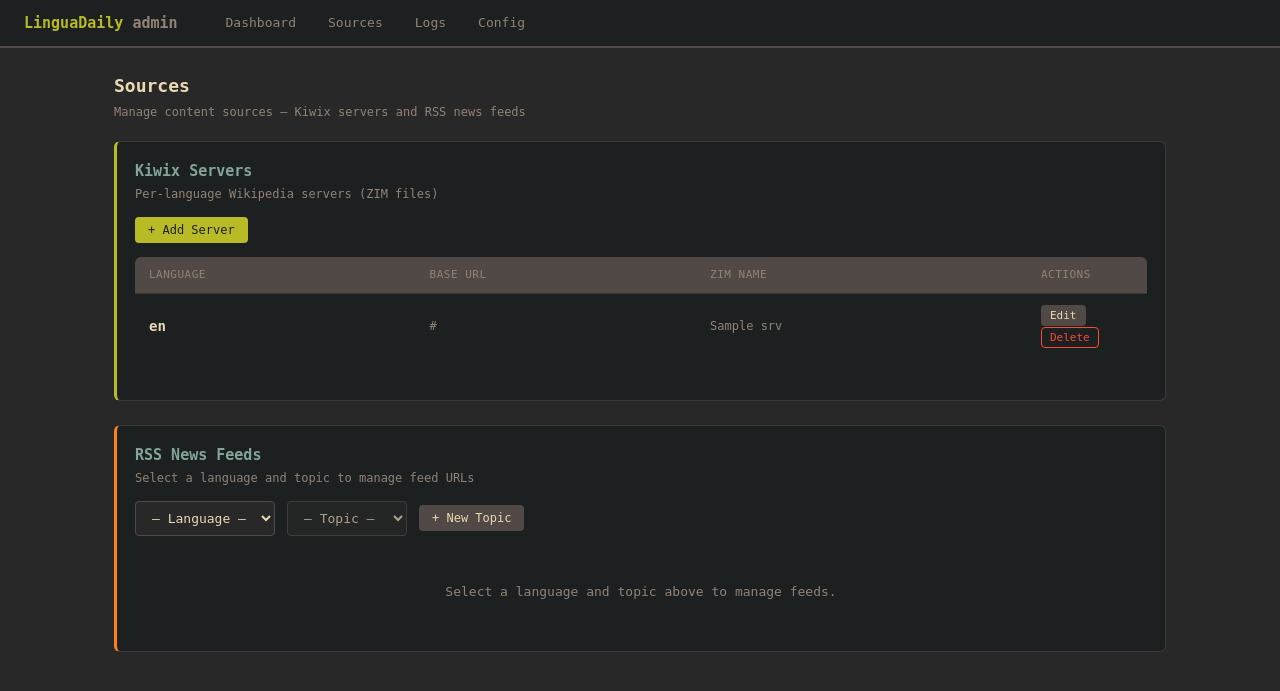
After one commit to krstff/LinguaDaily, a Flask app: template src/templates/sources.html in a window 1280 px wide. The commit adds this page. Shown: the top 691 px of the page. Run offline with Flask 3, Linux system fonts and the light colour scheme; the template is opened without the code that fills it: most values are stand-ins (such as "Sample title", 1, 10 or a date in 2020).

Commit message:
feat: webui sources tab

```diff
--- a/src/templates/base.html
+++ b/src/templates/base.html
@@ -360,6 +360,7 @@ textarea { resize: vertical; }
 <nav>
   <div class="logo">LinguaDaily <span>admin</span></div>
   <a href="/" {% if active == 'dashboard' %}class="active"{% endif %}>Dashboard</a>
+  <a href="/sources" {% if active == 'sources' %}class="active"{% endif %}>Sources</a>
   <a href="/logs" {% if active == 'logs' %}class="active"{% endif %}>Logs</a>
   <a href="/config" {% if active == 'config' %}class="active"{% endif %}>Config</a>
 </nav>
@@ -608,6 +609,23 @@ document.addEventListener('htmx:afterRequest', function(evt) {
         return;
       }
 
+      // ── Sources CRUD (Kiwix servers + RSS feeds) ──
+      if (path.startsWith('/api/sources/')) {
+        showToast(data.message || 'Saved', false);
+        // Close any open modals
+        const kiwixModal = document.getElementById('kiwix-modal');
+        const feedModal = document.getElementById('feed-modal');
+        if (kiwixModal) kiwixModal.classList.remove('visible');
+        if (feedModal) feedModal.classList.remove('visible');
+        // Hot-reload config then reload page
+        fetch('/api/reload', { method: 'POST' }).then(() => {
+          setTimeout(() => location.reload(), 400);
+        }).catch(() => {
+          setTimeout(() => location.reload(), 400);
+        });
+        return;
+      }
+
     } catch(e) {
       // If not JSON, it's an HTML redirect — just reload
       location.reload();
--- /dev/null
+++ b/src/templates/sources.html
@@ -0,0 +1,331 @@
+{% extends "base.html" %}
+
+{% block title %}Sources — LinguaDaily{% endblock %}
+
+{% block content %}
+<h1>Sources</h1>
+<p class="subtitle">Manage content sources — Kiwix servers and RSS news feeds</p>
+
+<!-- ── Kiwix Servers ──────────────────────────────────────── -->
+<div class="model-panel" style="border-left:3px solid var(--green);">
+  <h2>Kiwix Servers</h2>
+  <p class="subtitle">Per-language Wikipedia servers (ZIM files)</p>
+
+  <div class="toolbar">
+    <button class="btn btn-primary" onclick="openKiwixModal(null)">+ Add Server</button>
+  </div>
+
+  <table>
+    <thead>
+      <tr>
+        <th>Language</th>
+        <th>Base URL</th>
+        <th>ZIM Name</th>
+        <th style="width:120px;">Actions</th>
+      </tr>
+    </thead>
+    <tbody id="kiwix-table">
+      {% if kiwix_servers %}
+      {% for lang, srv in kiwix_servers.items() %}
+      <tr data-lang="{{ lang }}"
+          data-base-url="{{ srv.base_url or '' }}"
+          data-zim-name="{{ srv.zim_name or '' }}">
+        <td><strong>{{ lang }}</strong></td>
+        <td style="color:var(--fg_dim);font-size:12px;">{{ srv.base_url or '—' }}</td>
+        <td style="color:var(--fg_dim);font-size:12px;">{{ srv.zim_name or '—' }}</td>
+        <td>
+          <button class="btn btn-secondary btn-sm" onclick="openKiwixModal(this.closest('tr'))">Edit</button>
+          <button class="btn btn-danger btn-sm" hx-delete="/api/sources/kiwix/{{ lang }}"
+                  hx-confirm="Remove Kiwix server for '{{ lang }}'?">Delete</button>
+        </td>
+      </tr>
+      {% endfor %}
+      {% else %}
+      <tr><td colspan="4" style="text-align:center;color:var(--fg_dim);padding:32px;">No Kiwix servers configured — click + Add Server</td></tr>
+      {% endif %}
+    </tbody>
+  </table>
+</div>
+
+<!-- ── RSS News Feeds ─────────────────────────────────────── -->
+<div class="model-panel" style="border-left:3px solid var(--orange);">
+  <h2>RSS News Feeds</h2>
+  <p class="subtitle">Select a language and topic to manage feed URLs</p>
+
+  <div class="toolbar">
+    <select id="feed-lang-select" onchange="onLangChange()">
+      <option value="">— Language —</option>
+      {% for lang in feed_languages %}
+      <option value="{{ lang }}">{{ lang }}</option>
+      {% endfor %}
+    </select>
+    <select id="feed-topic-select" onchange="onTopicChange()" disabled>
+      <option value="">— Topic —</option>
+    </select>
+    <button class="btn btn-secondary" onclick="addNewTopic()">+ New Topic</button>
+  </div>
+
+  <!-- Feed URLs for selected topic -->
+  <div id="feed-urls-area" style="display:none;">
+    <table>
+      <thead>
+        <tr>
+          <th>Feed URL</th>
+          <th style="width:80px;">Actions</th>
+        </tr>
+      </thead>
+      <tbody id="feed-urls-table">
+      </tbody>
+    </table>
+    <div style="display:flex;gap:8px;margin-top:10px;">
+      <input type="text" id="new-url-input" placeholder="https://example.com/feed.xml" style="flex:1;">
+      <button class="btn btn-primary" onclick="addFeedUrl()">+ Add URL</button>
+    </div>
+  </div>
+
+  <div id="feed-empty-msg" style="text-align:center;color:var(--fg_dim);padding:32px;font-size:13px;">
+    Select a language and topic above to manage feeds.
+  </div>
+</div>
+
+<!-- ── Kiwix Server Modal ─────────────────────────────────── -->
+<div class="modal-overlay" id="kiwix-modal">
+  <div class="modal">
+    <h2 id="kiwix-modal-title">Add Kiwix Server</h2>
+    <form id="kiwix-form" hx-post="/api/sources/kiwix" hx-encoding="multipart/form-data">
+      <input type="hidden" name="action" id="kiwix-action" value="add">
+
+      <div class="form-grid">
+        <div class="form-row">
+          <label>Language Code</label>
+          <input type="text" name="lang" required placeholder="e.g. de, en, es">
+        </div>
+        <div class="form-row">
+          <label>Base URL</label>
+          <input type="text" name="base_url" placeholder="http://192.168.1.5:8080">
+        </div>
+      </div>
+
+      <div class="form-row">
+        <label>ZIM Name</label>
+        <input type="text" name="zim_name" placeholder="wikipedia_de_all_nopic_2026-01">
+      </div>
+
+      <div style="display:flex;gap:8px;margin-top:16px;justify-content:flex-end;">
+        <button type="button" class="btn btn-secondary" onclick="closeKiwixModal()">Cancel</button>
+        <button type="submit" class="btn btn-primary">Save Server</button>
+      </div>
+    </form>
+  </div>
+</div>
+
+<script>
+// All feeds data from server: { lang: { topic: [urls] } }
+const ALL_FEEDS = {{ news_feeds | tojson }};
+
+function getSelectedLang() {
+  return document.getElementById('feed-lang-select').value || '';
+}
+
+function getSelectedTopic() {
+  return document.getElementById('feed-topic-select').value || '';
+}
+
+// ── Language changed → populate topics ────────────────────
+function onLangChange() {
+  const lang = getSelectedLang();
+  const topicSel = document.getElementById('feed-topic-select');
+  topicSel.innerHTML = '<option value="">— Topic —</option>';
+
+  if (!lang) {
+    topicSel.disabled = true;
+    showFeedArea(false);
+    return;
+  }
+
+  const langFeeds = ALL_FEEDS[lang] || {};
+  const topics = Object.keys(langFeeds).sort();
+  topicSel.disabled = false;
+
+  for (const topic of topics) {
+    const opt = document.createElement('option');
+    opt.value = topic;
+    opt.textContent = topic;
+    topicSel.appendChild(opt);
+  }
+
+  showFeedArea(false);
+}
+
+// ── Topic changed → show feed URLs ────────────────────────
+function onTopicChange() {
+  const lang = getSelectedLang();
+  const topic = getSelectedTopic();
+
+  if (!lang || !topic) {
+    showFeedArea(false);
+    return;
+  }
+
+  const urls = (ALL_FEEDS[lang] || {})[topic] || [];
+  renderUrls(urls);
+  showFeedArea(true);
+}
+
+// ── Render URL list ───────────────────────────────────────
+function renderUrls(urls) {
+  const tbody = document.getElementById('feed-urls-table');
+  if (urls.length === 0) {
+    tbody.innerHTML = '<tr><td colspan="2" style="text-align:center;color:var(--fg_dim);padding:16px;">No feeds yet — add one below</td></tr>';
+    return;
+  }
+
+  let html = '';
+  for (const url of urls) {
+    html += '<tr>' +
+      '<td style="color:var(--fg_dim);font-size:12px;word-break:break-all;">' + escapeHtml(url) + '</td>' +
+      '<td><button class="btn btn-danger btn-sm" onclick="removeFeedUrl(\'' + escapeJs(url) + '\')">Delete</button></td>' +
+      '</tr>';
+  }
+  tbody.innerHTML = html;
+}
+
+// ── Show/hide feed area ───────────────────────────────────
+function showFeedArea(show) {
+  document.getElementById('feed-urls-area').style.display = show ? 'block' : 'none';
+  document.getElementById('feed-empty-msg').style.display = show ? 'none' : 'block';
+}
+
+// ── Add a new feed URL ────────────────────────────────────
+function addFeedUrl() {
+  const input = document.getElementById('new-url-input');
+  const url = input.value.trim();
+  if (!url) return;
+
+  const lang = getSelectedLang();
+  const topic = getSelectedTopic();
+  const urls = ((ALL_FEEDS[lang] || {})[topic]) || [];
+
+  if (urls.includes(url)) {
+    showToast('URL already exists for this topic', true);
+    return;
+  }
+
+  urls.push(url);
+  input.value = '';
+  renderUrls(urls);
+
+  // Persist via API
+  persistFeeds();
+}
+
+// ── Remove a feed URL ─────────────────────────────────────
+function removeFeedUrl(url) {
+  const lang = getSelectedLang();
+  const topic = getSelectedTopic();
+  const urls = (ALL_FEEDS[lang] || {})[topic] || [];
+  const idx = urls.indexOf(url);
+  if (idx === -1) return;
+
+  urls.splice(idx, 1);
+  renderUrls(urls);
+  persistFeeds();
+}
+
+// ── Add a new topic under the selected language ───────────
+function addNewTopic() {
+  const lang = getSelectedLang();
+  if (!lang) {
+    showToast('Select a language first', true);
+    return;
+  }
+
+  const topic = prompt('Enter topic name:');
+  if (!topic || !topic.trim()) return;
+
+  const topicClean = topic.trim();
+  if (!ALL_FEEDS[lang]) ALL_FEEDS[lang] = {};
+  if (topicClean in ALL_FEEDS[lang]) {
+    showToast('Topic already exists', true);
+    return;
+  }
+
+  ALL_FEEDS[lang][topicClean] = [];
+
+  // Refresh topic dropdown
+  onLangChange();
+
+  // Auto-select the new topic
+  const topicSel = document.getElementById('feed-topic-select');
+  topicSel.value = topicClean;
+  onTopicChange();
+
+  persistFeeds();
+}
+
+// ── Persist current feeds state to server ─────────────────
+async function persistFeeds() {
+  const lang = getSelectedLang();
+  const topic = getSelectedTopic();
+  if (!lang || !topic) return;
+
+  const urls = (ALL_FEEDS[lang] || {})[topic] || [];
+
+  try {
+    const formData = new FormData();
+    formData.append('action', 'edit');
+    formData.append('lang', lang);
+    formData.append('topic', topic);
+    formData.append('urls', urls.join('\n'));
+
+    await fetch('/api/sources/news-feeds', {
+      method: 'POST',
+      body: formData,
+    });
+
+    // Hot-reload config in daemon
+    fetch('/api/reload', { method: 'POST' }).catch(() => {});
+  } catch (e) {
+    showToast('Failed to save feeds', true);
+  }
+}
+
+// ── Kiwix Modal ───────────────────────────────────────────
+function openKiwixModal(row) {
+  const modal = document.getElementById('kiwix-modal');
+  const form = document.getElementById('kiwix-form');
+  modal.classList.add('visible');
+
+  if (row) {
+    document.getElementById('kiwix-modal-title').textContent = 'Edit Kiwix Server';
+    document.getElementById('kiwix-action').value = 'edit';
+    form.querySelector('[name="lang"]').value = row.dataset.lang || '';
+    form.querySelector('[name="base_url"]').value = row.dataset.baseUrl || '';
+    form.querySelector('[name="zim_name"]').value = row.dataset.zimName || '';
+  } else {
+    document.getElementById('kiwix-modal-title').textContent = 'Add Kiwix Server';
+    document.getElementById('kiwix-action').value = 'add';
+    form.reset();
+  }
+}
+
+function closeKiwixModal() {
+  const m = document.getElementById('kiwix-modal');
+  if (m) m.classList.remove('visible');
+}
+
+// ── Helpers ───────────────────────────────────────────────
+function escapeHtml(str) {
+  return str.replace(/&/g, '&amp;').replace(/</g, '&lt;').replace(/>/g, '&gt;').replace(/"/g, '&quot;');
+}
+
+function escapeJs(str) {
+  return str.replace(/\\/g, '\\\\').replace(/'/g, "\\'").replace(/"/g, '\\"');
+}
+
+// ── Close modal on overlay click ──────────────────────────
+document.getElementById('kiwix-modal').addEventListener('click', function(e) {
+  if (e.target === this) closeKiwixModal();
+});
+</script>
+{% endblock %}
```
Also changed, not shown: src/fetch_router.py (+7 -3 lines), src/news_fetcher.py (+138 -74 lines), src/web_ui.py (+159 -0 lines).
